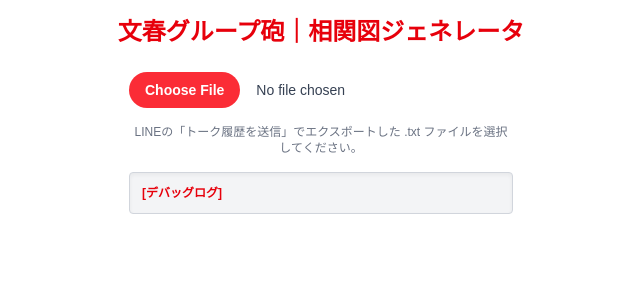
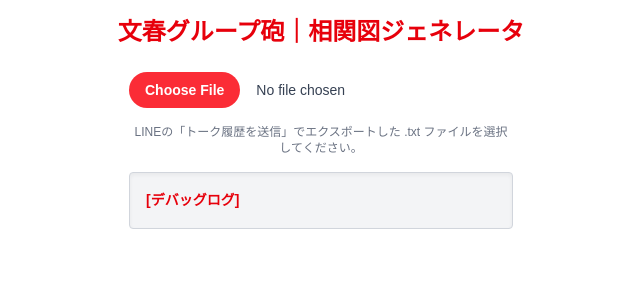
Before and after one commit to hato-taka/line-graph-app, a Next.js app: page / in a window 1280 px wide. Shown: the top 300 px of the page, without its empty margins (319-959 px from the left). Built offline with nearby package versions, Linux system fonts and the light colour scheme.

Commit message:
ファイルアップロードコンポーネントにメッセージパース機能を追加し、デバッグモードで整形後データのプレビューを表示するように改善

```diff
--- a/src/components/upload.tsx
+++ b/src/components/upload.tsx
@@ -1,6 +1,8 @@
 'use client';
 
 import { useState } from 'react';
+import { parseMessages } from '@/lib/parser';
+import { Message } from '@/types';
 
 type Props = {
   onTextLoaded: (lines: string[]) => void;
@@ -10,6 +12,7 @@
 
 const Upload = ({ onTextLoaded }: Props) => {
   const [debugInfo, setDebugInfo] = useState<string[]>([]);
+  const [parsedPreview, setParsedPreview] = useState<Message[]>([]);
 
   const handleFile = (e: React.ChangeEvent<HTMLInputElement>) => {
     const file = e.target.files?.[0];
@@ -28,14 +31,23 @@
       const text = reader.result as string;
       const lines = text.split(/\r?\n|\r/).filter(Boolean);
 
+      const previewLines = lines.slice(0, 5).map((line, i) => `#${i + 1}: ${line}`);
+
+      let parsed: Message[] = [];
+      try {
+        parsed = parseMessages(lines);
+      } catch (err) {
+        previewLines.push('❌ パース中にエラーが発生しました');
+      }
+
       if (DEBUG_MODE) {
-        const preview = lines.slice(0, 5).map((line, i) => `#${i + 1}: ${line}`);
         setDebugInfo([
           `📄 ファイル名: ${file.name}`,
           `📏 行数: ${lines.length}`,
           `🔍 内容プレビュー（先頭5行）:`,
-          ...preview,
+          ...previewLines,
         ]);
+        setParsedPreview(parsed.slice(0, 3));
       }
 
       onTextLoaded(lines);
@@ -67,10 +79,25 @@
       </p>
 
       {DEBUG_MODE && (
-        <div className="w-full max-w-md text-xs text-left whitespace-pre-wrap bg-gray-100 p-3 rounded shadow-inner border border-gray-300">
+        <div className="w-full max-w-md text-sm text-left whitespace-pre-wrap bg-gray-100 p-4 rounded shadow-inner border border-gray-300 leading-relaxed text-gray-800">
           <strong className="text-red-600">[デバッグログ]</strong>
-          {'\n'}
-          {debugInfo.join('\n')}
+          <br />
+          {debugInfo.map((line, index) => (
+            <div key={index}>{line}</div>
+          ))}
+
+          {parsedPreview.length > 0 && (
+            <>
+              <div className="mt-3 text-blue-800 font-bold">🛠 整形後データ（先頭3件）:</div>
+              {parsedPreview.map((msg, i) => (
+                <div key={i} className="text-xs text-gray-700 mt-1 border-b border-gray-300 pb-1">
+                  👤 {msg.sender} <br />
+                  🕒 {msg.timestamp.toString()} <br />
+                  💬 {msg.content}
+                </div>
+              ))}
+            </>
+          )}
         </div>
       )}
     </div>
```
